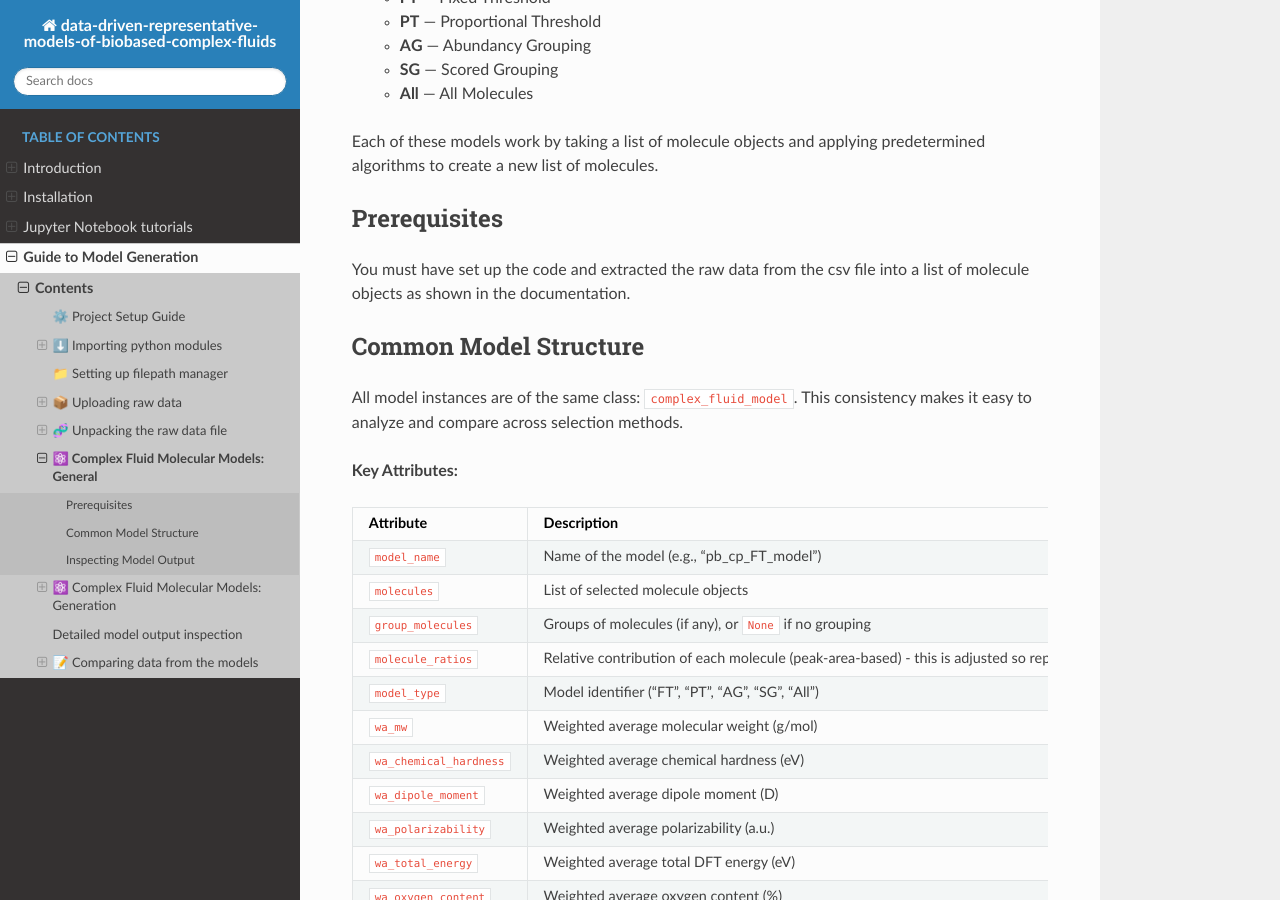
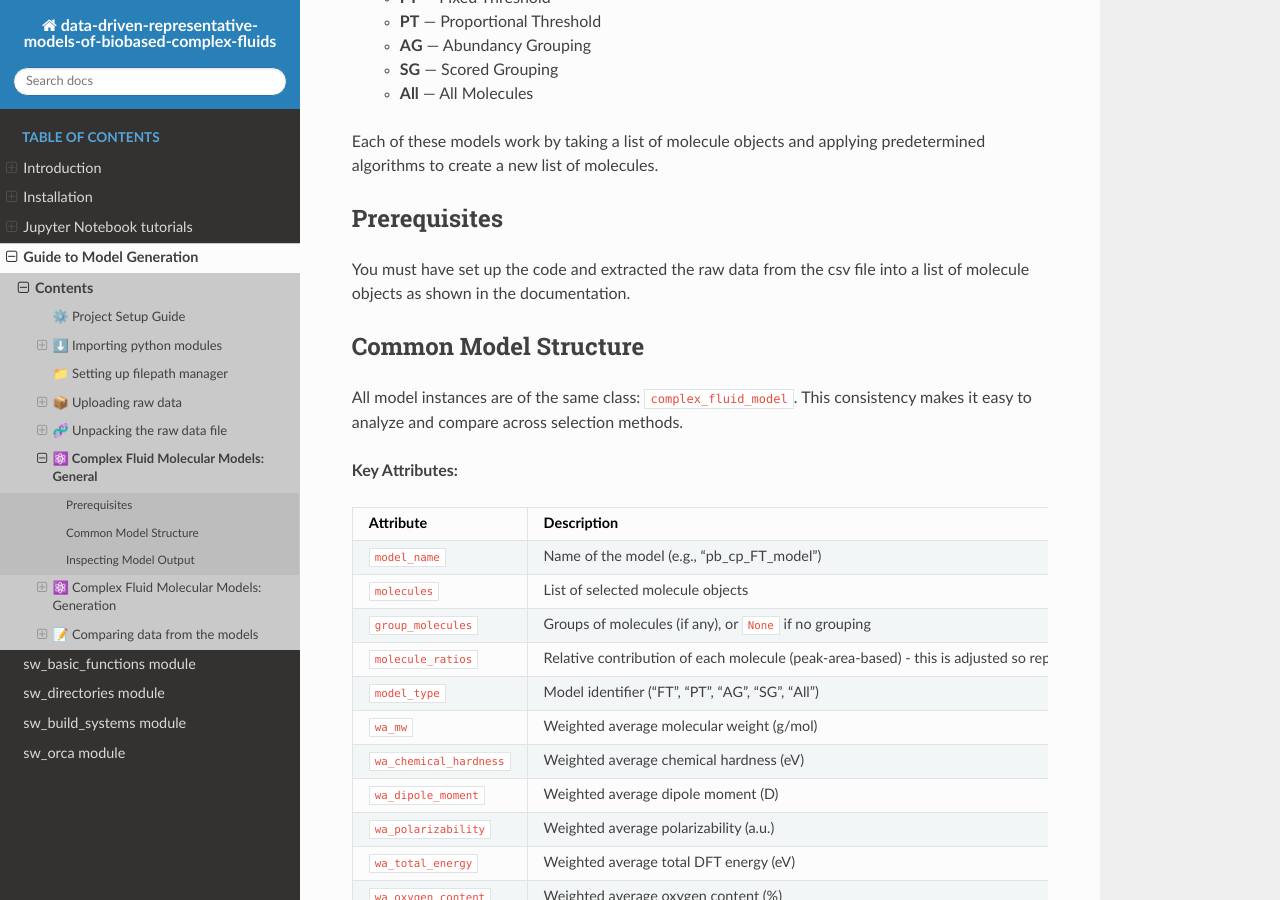
Before and after one commit to MMLabCodes/data-driven-representative-models-of-biobased-complex-fluids, a Sphinx documentation site: the page built from docs/model_overview.rst, in a window 1280 px wide and 900 px high, scrolled down 367 px. Built offline with Sphinx 7.4.7 and the Read the Docs theme 3.1.0, drawn with Linux system fonts in a browser that asks for light colours; pages that are not in the unit, such as notebooks, are missing from menus.

Commit message:
Updated to source doc

```diff
--- a/docs/model_overview.rst
+++ b/docs/model_overview.rst
@@ -221,7 +221,7 @@ ensuring that you can compare the results from the other models with a comprehen
 The resulting model can be inspected in the ways detailed previously.
 
 Detailed model output inspection
-================================
+--------------------------------
 
 Use the following helper function to print key attributes of any model:
 
--- /dev/null
+++ b/docs/sw_basic_functions.rst
@@ -0,0 +1,7 @@
+sw\_basic\_functions module
+===========================
+
+.. automodule:: sw_basic_functions
+   :members:
+   :undoc-members:
+   :show-inheritance:
--- /dev/null
+++ b/docs/sw_build_systems.rst
@@ -0,0 +1,7 @@
+sw\_build\_systems module
+===========================
+
+.. automodule:: sw_build_systems
+   :members:
+   :undoc-members:
+   :show-inheritance:
--- /dev/null
+++ b/docs/sw_complex_fluid_systems.rst
@@ -0,0 +1,7 @@
+sw\_complex\_fluid\_systems module
+===========================
+
+.. automodule:: sw_complex_fluid_systems
+   :members:
+   :undoc-members:
+   :show-inheritance:
--- /dev/null
+++ b/docs/sw_directories.rst
@@ -0,0 +1,7 @@
+sw\_directories module
+===========================
+
+.. automodule:: sw_directories
+   :members:
+   :undoc-members:
+   :show-inheritance:
--- /dev/null
+++ b/docs/sw_orca.rst
@@ -0,0 +1,7 @@
+sw\_orca module
+===========================
+
+.. automodule:: sw_orca
+   :members:
+   :undoc-members:
+   :show-inheritance:
```
